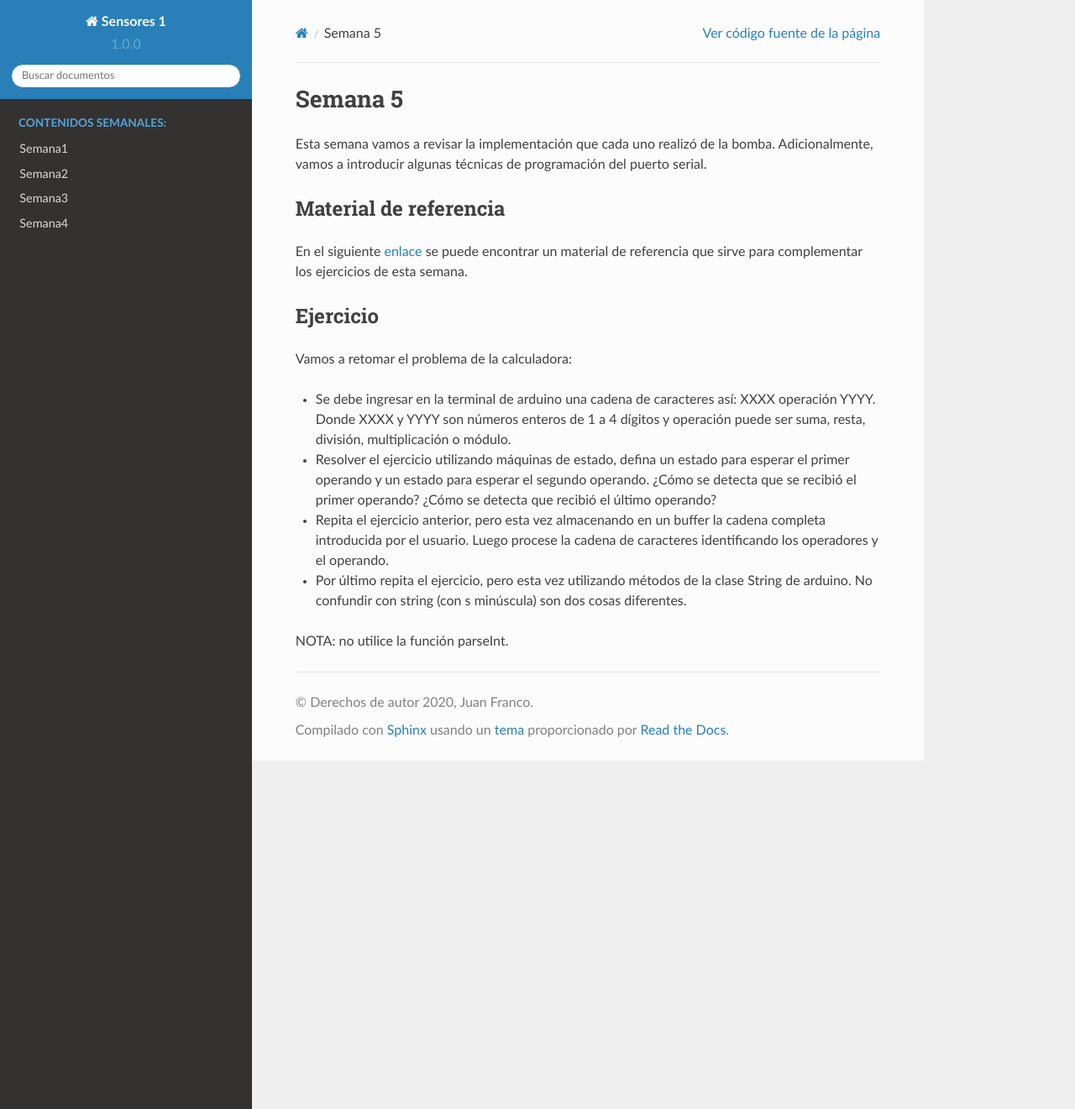
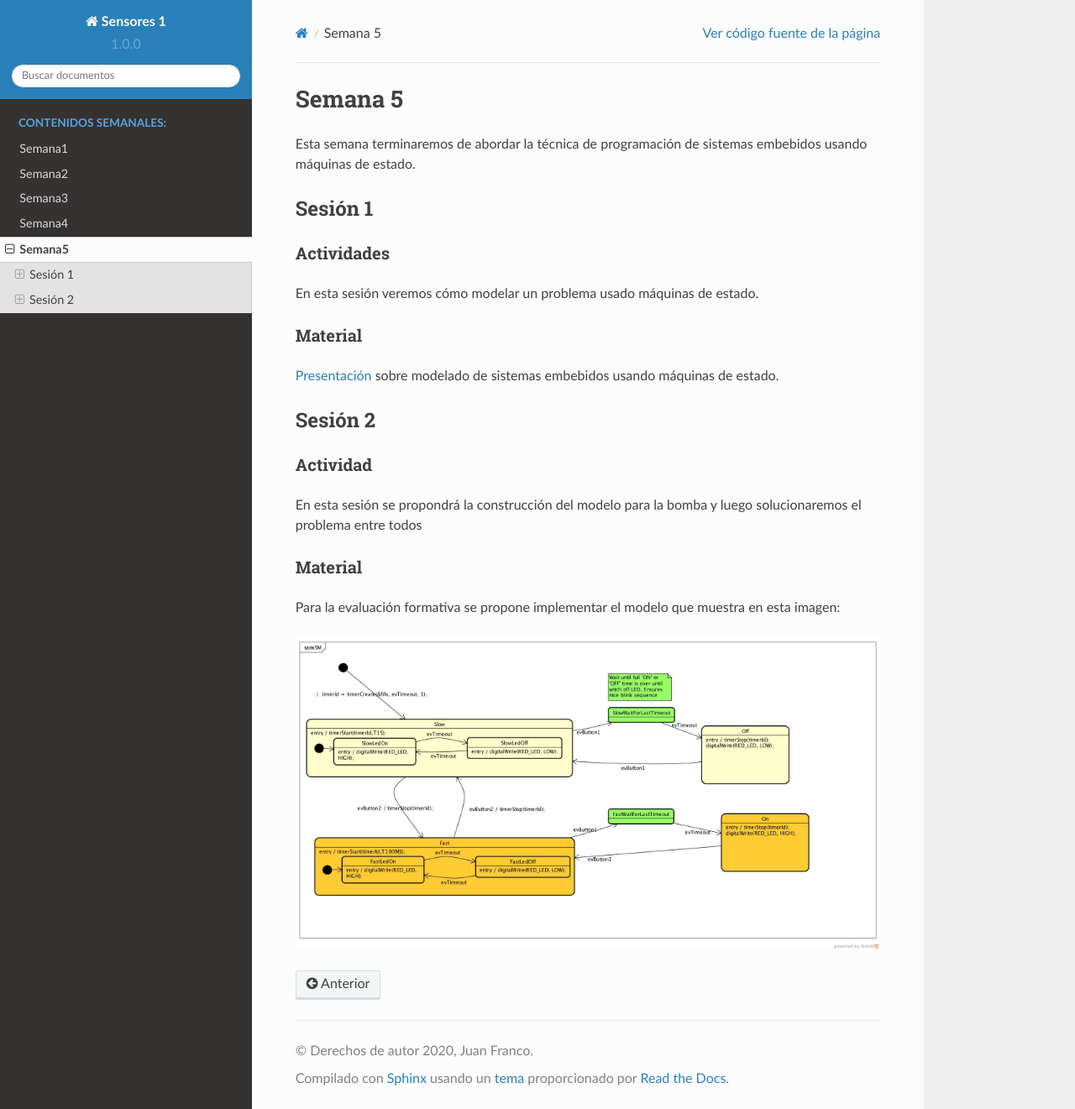
Before and after one commit to juanferfranco/sensores1, a Sphinx documentation site: the page built from docs/_semana5/semana5.rst, in a window 1280 px wide and 1321 px high. Shown: the whole window at 84% size. Built offline with Sphinx 7.4.7 and the Read the Docs theme 2.0.0, drawn with Linux system fonts in a browser that asks for light colours.

Commit message:
add week 5

```diff
--- a/docs/_semana5/semana5.rst
+++ b/docs/_semana5/semana5.rst
@@ -1,30 +1,33 @@
 Semana 5
 ===========
 
-Esta semana vamos a revisar la implementación que cada uno realizó de la bomba. Adicionalmente,
-vamos a introducir algunas técnicas de programación del puerto serial.
+Esta semana terminaremos de abordar la técnica de programación
+de sistemas embebidos usando máquinas de estado.
 
-Material de referencia
------------------------
-En el siguiente `enlace <https://www.gammon.com.au/serial>`__ se puede encontrar un material de
-referencia que sirve para complementar los ejercicios de esta semana.
+Sesión 1
+----------
 
-Ejercicio
-------------
-Vamos a retomar el problema de la calculadora:
+Actividades
+^^^^^^^^^^^^
+En esta sesión veremos cómo modelar un problema usado máquinas de estado.
 
-* Se debe ingresar en la terminal de arduino una cadena de caracteres así: XXXX operación YYYY. Donde
-  XXXX y YYYY son números enteros de 1 a 4 dígitos y operación puede ser suma, resta, división, multiplicación
-  o módulo.
+Material
+^^^^^^^^^
 
-* Resolver el ejercicio utilizando máquinas de estado, defina un estado para esperar el primer operando
-  y un estado para esperar el segundo operando. ¿Cómo se detecta que se recibió el primer operando? ¿Cómo
-  se detecta que recibió el último operando?
+`Presentación <https://drive.google.com/open?id=1yuDi-tbSpLvV9zAu_TTsXWi9PWn9XyZNPq_NEB4AMao>`__
+sobre modelado de sistemas embebidos usando máquinas de estado.
 
-* Repita el ejercicio anterior, pero esta vez almacenando en un buffer la cadena completa introducida por
-  el usuario. Luego procese la cadena de caracteres identificando los operadores y el operando.
+Sesión 2
+---------
 
-* Por último repita el ejercicio, pero esta vez utilizando métodos de la clase String de arduino. No
-  confundir con string (con s minúscula) son dos cosas diferentes.
+Actividad
+^^^^^^^^^^
+En esta sesión se propondrá la construcción del modelo para la bomba y luego
+solucionaremos el problema entre todos
 
-NOTA: no utilice la función parseInt.
+Material
+^^^^^^^^^
+Para la evaluación formativa se propone implementar el modelo que muestra en
+esta imagen:
+
+.. image:: ../_static/SM.jpeg
--- a/docs/index.rst
+++ b/docs/index.rst
@@ -60,3 +60,4 @@ el aula y 5 horas de trabajo autónomo.
    Semana2 <_semana2/semana2>
    Semana3 <_semana3/semana3>
    Semana4 <_semana4/semana4>
+   Semana5 <_semana5/semana5>
```
Also changed, not shown: docs/_semana6/semana6.rst (+25 -0 lines), 5 other files.
